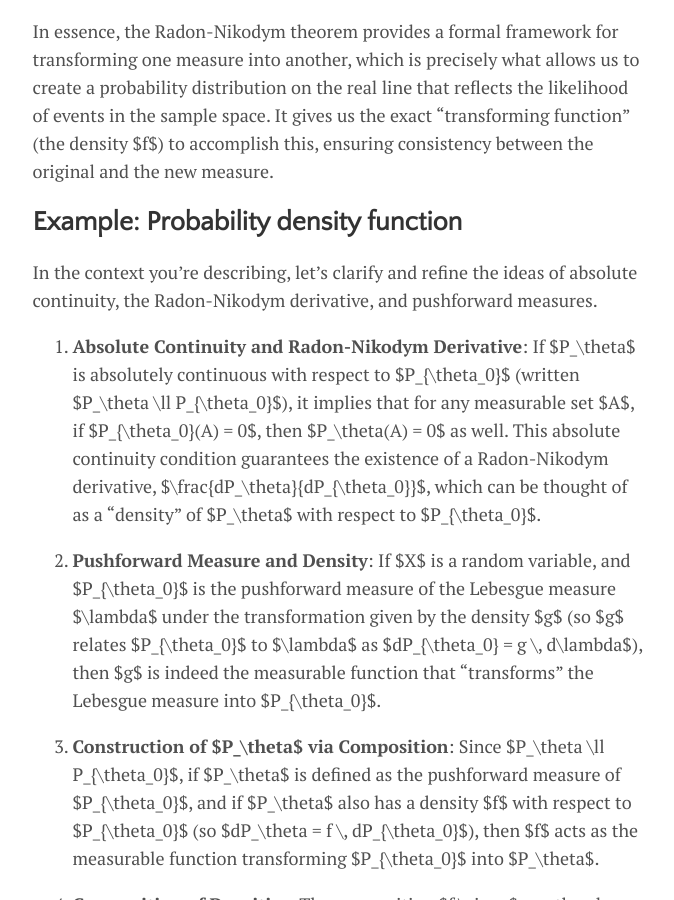
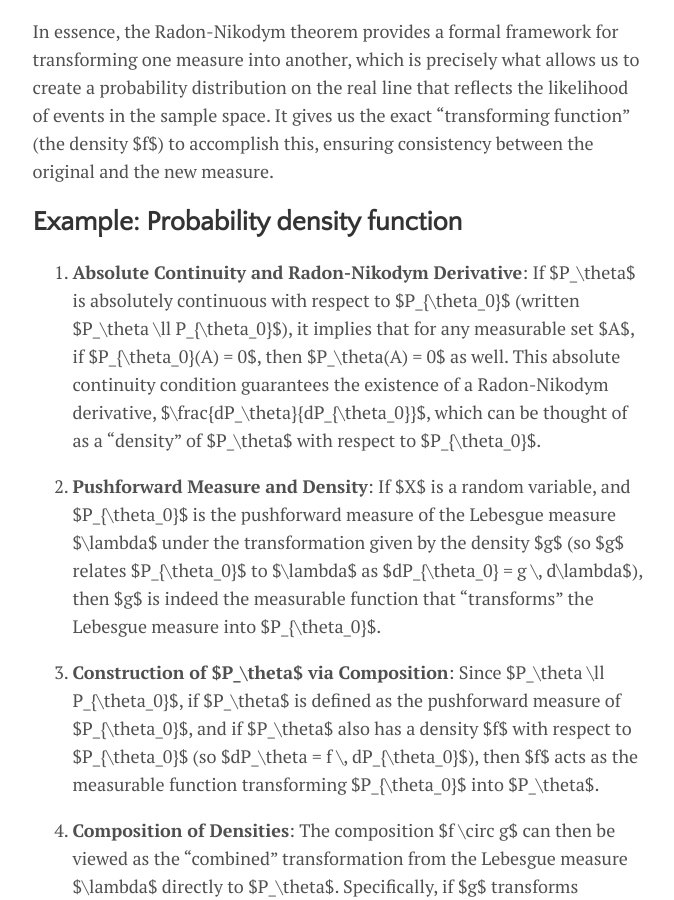
Before and after one commit to catty-halsey/catty-halsey.github.io, a Jekyll site: the page built from _posts/2024-11-12-Radon Nikodym theorem.md, in a window 1280 px wide and 900 px high, scrolled down 1778 px. Shown: the whole window, without its empty margins (300-974 px from the left). Built offline with Jekyll 4.4.1, drawn with Linux system fonts in a browser that asks for light colours; formulas are drawn with MathJax 3.

Commit message:
Update 2024-11-12-Radon Nikodym theorem.md

```diff
--- a/_posts/2024-11-12-Radon Nikodym theorem.md
+++ b/_posts/2024-11-12-Radon Nikodym theorem.md
@@ -47,7 +47,6 @@ In essence, the Radon-Nikodym theorem provides a formal framework for transformi
 
 ## Example: Probability density function
 
-In the context you're describing, let's clarify and refine the ideas of absolute continuity, the Radon-Nikodym derivative, and pushforward measures.
 
 1. **Absolute Continuity and Radon-Nikodym Derivative**:
    If $P_\theta$ is absolutely continuous with respect to $P_{\theta_0}$ (written $P_\theta \ll P_{\theta_0}$), it implies that for any measurable set $A$, if $P_{\theta_0}(A) = 0$, then $P_\theta(A) = 0$ as well. This absolute continuity condition guarantees the existence of a Radon-Nikodym derivative, $\frac{dP_\theta}{dP_{\theta_0}}$, which can be thought of as a "density" of $P_\theta$ with respect to $P_{\theta_0}$.
```
